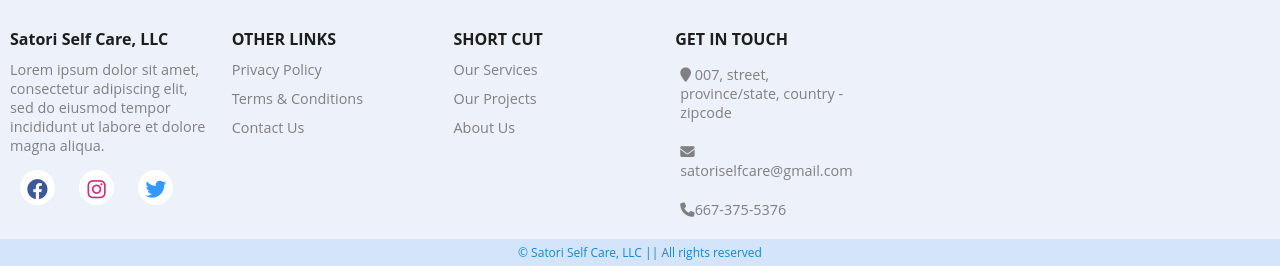
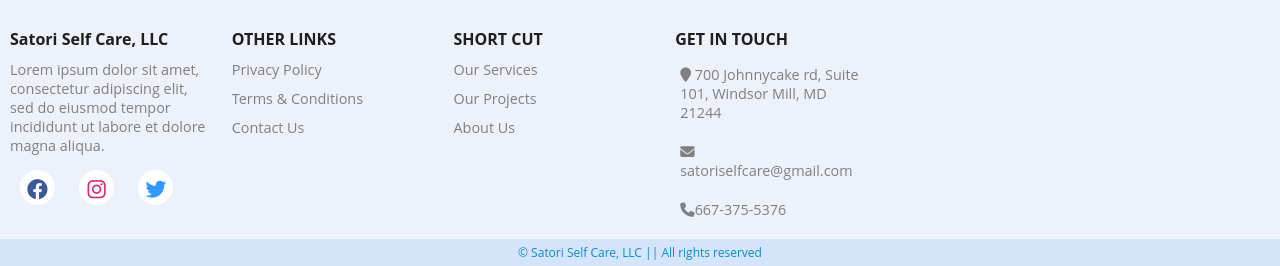
Before and after one commit to olamicreas/hc, a Flask app: page / in a window 1280 px wide. Shown: the part 4528-4794 px from the top of the page. Run offline with Flask 3, Linux system fonts and the light colour scheme.

Commit message:
Update index.html

```diff
--- a/templates/index.html
+++ b/templates/index.html
@@ -1,7 +1,7 @@
 <!DOCTYPE html>
 <html>
 <head>
-<title>MenuBar</title>
+<title>Satori Selfcare</title>
 
 <!--META TAGS-->
 <meta name="viewport" content="width=device-width, initial-scale=1, user-scalable=no">
@@ -328,7 +328,7 @@ Don't settle for subpar health - try our I therapies today and feel the differen
 
 <div class="column">
 <a class="footer_title">GET IN TOUCH</a>
-<a title="Address"><i class="fa fa-map-marker"></i> 007, street, province/state, country - zipcode</a>
+<a title="Address"><i class="fa fa-map-marker"></i> 700 Johnnycake rd, Suite 101, Windsor Mill, MD 21244</a>
 <a href="emailto:" title="Email"><i class="fa fa-envelope"></i> satoriselfcare@gmail.com </a>
 <a href="tel:" title="Contact"><i class="fa fa-phone"></i>667-375-5376</a>
 </div>
```
